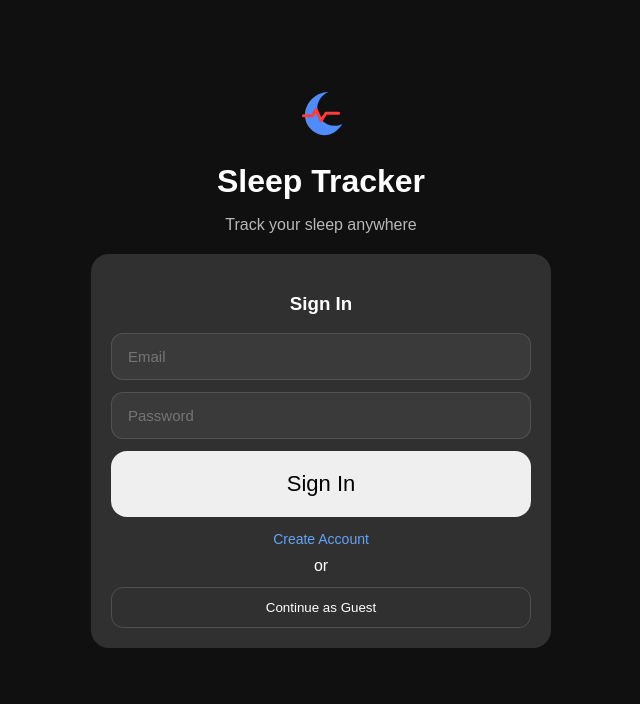
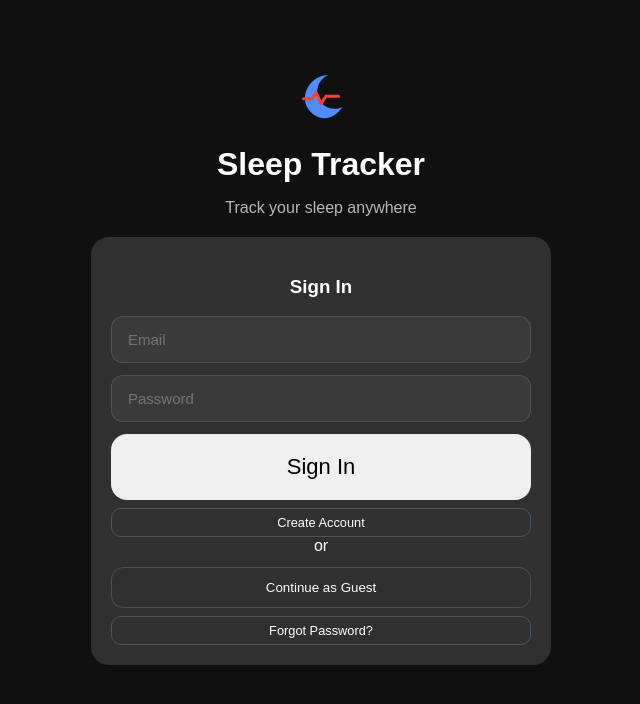
Before and after one commit to carsontyler2028/sleep-tracker, a React (Vite) app: page / in a window 1280 px wide. Shown: the top 704 px of the page, without its empty margins (319-959 px from the left). Built offline with nearby package versions, Linux system fonts and the light colour scheme.

Commit message:
Add Vercel Analytics

```diff
--- a/src/App.css
+++ b/src/App.css
@@ -869,3 +869,29 @@ small {
 nav button {
   color: #000000;
 }
+
+
+/* Smaller outlined buttons on the sign-in screen */
+.authLinkButton {
+  display: block;
+  width: 100%;
+  padding: 6px 12px;
+  margin-top: 8px;
+  border: 1px solid var(--border-color, #4b5563);
+  border-radius: 10px;
+  background: transparent;
+  color: inherit;
+  font-size: 0.8rem;
+  cursor: pointer;
+  transition: background-color 0.2s ease, border-color 0.2s ease;
+}
+
+.authLinkButton:hover {
+  background: rgba(128, 128, 128, 0.12);
+  border-color: #9ca3af;
+}
+
+.authLinkButton:disabled {
+  opacity: 0.6;
+  cursor: not-allowed;
+}
--- a/src/App.tsx
+++ b/src/App.tsx
@@ -1,5 +1,4 @@
-
-import { useEffect, useState } from "react";
+import { useEffect, useRef, useState } from "react";
 import "./App.css";
 
 import {
@@ -172,6 +171,23 @@ function App() {
 
   const [syncStatus, setSyncStatus] =
   useState<CloudSyncStatus>("idle");
+
+  const [recoveryMode, setRecoveryMode] = useState(false);
+
+  const recoveryModeRef = useRef(false);
+
+useEffect(() => {
+  const {
+    data: { subscription },
+  } = supabase.auth.onAuthStateChange((event) => {
+    if (event === "PASSWORD_RECOVERY") {
+      recoveryModeRef.current = true;
+      setRecoveryMode(true);
+    }
+  });
+
+  return () => subscription.unsubscribe();
+}, []);
 
 function setSyncMessage(message: string | null) {
   if (message === null) {
@@ -796,11 +812,15 @@ function setSyncMessage(message: string | null) {
     );
   }
 
-  if (!session && !guestMode) {
+  if ((!session && !guestMode) || recoveryMode) {
     return (
       <div className="app dark">
         <AuthPage
           onGuest={() => setGuestMode(true)}
+          recoveryMode={recoveryMode}
+          onPasswordResetComplete={() => {
+            setRecoveryMode(false);
+          }}
         />
       </div>
     );
--- a/src/components/AuthPage.tsx
+++ b/src/components/AuthPage.tsx
@@ -1,205 +1,266 @@
+
 import { useState } from "react";
 import { supabase } from "../lib/supabase";
 import AppLogo from "./AppLogo";
 
 interface AuthPageProps {
   onGuest: () => void;
+  recoveryMode?: boolean;
+  onPasswordResetComplete?: () => void;
 }
 
 function AuthPage({
   onGuest,
+  recoveryMode = false,
+  onPasswordResetComplete,
 }: AuthPageProps) {
-
-  const [email, setEmail] =
-    useState("");
-
-  const [password, setPassword] =
-    useState("");
-
-  const [newUsername, setNewUsername] =
-    useState("");
-
-  const [isLogin, setIsLogin] =
-    useState(true);
-
-  const [message, setMessage] =
-    useState("");
+  const [email, setEmail] = useState("");
+  const [password, setPassword] = useState("");
+  const [newUsername, setNewUsername] = useState("");
+  const [isLogin, setIsLogin] = useState(true);
+  const [forgotPassword, setForgotPassword] = useState(false);
+  const [message, setMessage] = useState("");
+  const [busy, setBusy] = useState(false);
 
   async function handleSubmit() {
-
     setMessage("");
 
     if (!email || !password) {
-
-      setMessage(
-        "Enter email and password"
-      );
-
+      setMessage("Enter email and password.");
       return;
     }
 
     if (!isLogin && !newUsername) {
-
-      setMessage(
-        "Enter a username"
-      );
-
+      setMessage("Enter a username.");
       return;
     }
 
+    setBusy(true);
+
+    try {
       if (isLogin) {
+        const { error } = await supabase.auth.signInWithPassword({
+          email,
+          password,
+        });
 
-      const { error } =
-        await supabase.auth.signInWithPassword({
+        if (error) setMessage(error.message);
+      } else {
+        const { error } = await supabase.auth.signUp({
           email,
+          password,
+          options: {
+            data: { username: newUsername },
+          },
+        });
+
+        if (error) {
+          setMessage(error.message);
+        } else {
+          setMessage("Account created successfully.");
+        }
+      }
+    } catch {
+      setMessage("Something went wrong. Please try again.");
+    } finally {
+      setBusy(false);
+    }
+  }
+
+  async function handleForgotPassword() {
+    setMessage("");
+
+    if (!email.trim()) {
+      setMessage("Enter your email address first.");
+      return;
+    }
+
+    setBusy(true);
+
+    try {
+      const { error } = await supabase.auth.resetPasswordForEmail(
+        email.trim(),
+        {
+          redirectTo: `${window.location.origin}/`,
+        }
+      );
+
+      if (error) {
+        setMessage(error.message);
+      } else {
+        setMessage(
+          "If an account exists for that email, a password reset link will be sent. Check your inbox and spam folder."
+        );
+      }
+    } catch {
+      setMessage("Couldn't send the reset request. Please try again.");
+    } finally {
+      setBusy(false);
+    }
+  }
+
+  async function handleSetNewPassword() {
+    setMessage("");
+
+    if (password.length < 6) {
+      setMessage("Your new password must be at least 6 characters.");
+      return;
+    }
+
+    setBusy(true);
+
+    try {
+      const { error } = await supabase.auth.updateUser({
         password,
       });
 
       if (error) {
         setMessage(error.message);
+      } else {
+        setMessage("Password updated successfully.");
+
+        await supabase.auth.signOut();
+        onPasswordResetComplete?.();
+      }
+    } catch {
+      setMessage("Couldn't update your password. Please try again.");
+    } finally {
+      setBusy(false);
+    }
   }
 
-    } else {
-
-      const { error } =
-        await supabase.auth.signUp({
-          email,
-          password,
-          options: {
-            data: {
-              username: newUsername,
-            },
-          },
-        });
-
-      if (error) {
-
-        setMessage(error.message);
-
-      } else {
-
-        setMessage(
-          "Account created successfully"
-        );
-
-      }
-
-    }
-
-  }
+  const title = recoveryMode
+    ? "Choose a New Password"
+    : forgotPassword
+      ? "Reset Password"
+      : isLogin
+        ? "Sign In"
+        : "Create Account";
 
   return (
-
     <div className="content">
-
       <div className="authLogo">
         <AppLogo />
       </div>
 
-      <h1 className="authTitle">
-        Sleep Tracker
-      </h1>
+      <h1 className="authTitle">Sleep Tracker</h1>
 
       <p className="authSubtitle">
-        Track your sleep anywhere
+        {recoveryMode
+          ? "Enter a new password for your account."
+          : "Track your sleep anywhere"}
       </p>
 
       <div className="infoCard authCard">
+        <h3>{title}</h3>
 
-        <h3>
-          {isLogin
-            ? "Sign In"
-            : "Create Account"}
-        </h3>
-
-        {!isLogin && (
-
+        {!recoveryMode && !forgotPassword && !isLogin && (
           <input
             className="authInput"
             type="text"
             placeholder="Username"
+            autoComplete="username"
             value={newUsername}
-            onChange={(e) =>
-              setNewUsername(
-                e.target.value
-              )
-            }
+            onChange={(e) => setNewUsername(e.target.value)}
           />
-
         )}
 
+        {!recoveryMode && (
           <input
             className="authInput"
             type="email"
             placeholder="Email"
+            autoComplete="email"
             value={email}
-          onChange={(e) =>
-            setEmail(e.target.value)
-          }
+            onChange={(e) => setEmail(e.target.value)}
           />
+        )}
 
+        {!forgotPassword && (
           <input
             className="authInput"
             type="password"
-          placeholder="Password"
+            placeholder={recoveryMode ? "New password" : "Password"}
+            autoComplete={
+              recoveryMode
+                ? "new-password"
+                : isLogin
+                  ? "current-password"
+                  : "new-password"
+            }
             value={password}
-          onChange={(e) =>
-            setPassword(
-              e.target.value
-            )
-          }
+            onChange={(e) => setPassword(e.target.value)}
           />
-
-        {/* SIGN IN / CREATE ACCOUNT */}
+        )}
 
         <button
           className="mainButton"
-          onClick={handleSubmit}
+          disabled={busy}
+          onClick={
+            recoveryMode
+              ? handleSetNewPassword
+              : forgotPassword
+                ? handleForgotPassword
+                : handleSubmit
+          }
         >
-          {isLogin
+          {busy
+            ? "Please wait..."
+            : recoveryMode
+              ? "Save New Password"
+              : forgotPassword
+                ? "Send Reset Email"
+                : isLogin
                   ? "Sign In"
                   : "Create Account"}
         </button>
 
-        {/* SWITCH BETWEEN LOGIN AND CREATE ACCOUNT */}
-
+        {!recoveryMode && (
           <button
             className="authLinkButton"
             onClick={() => {
+              setForgotPassword(false);
               setIsLogin(!isLogin);
+              setPassword("");
               setMessage("");
             }}
           >
-          {isLogin
+            {forgotPassword
+              ? "Back to Sign In"
+              : isLogin
                 ? "Create Account"
                 : "Back to Sign In"}
           </button>
+        )}
 
-        {/* GUEST LOGIN */}
-
+        {!recoveryMode && !forgotPassword && (
+          <>
             <div className="authDivider">
               <span>or</span>
             </div>
 
-        <button
-          className="guestButton"
-          onClick={onGuest}
-        >
+            <button className="guestButton" onClick={onGuest}>
               Continue as Guest
             </button>
 
-        {message && (
-          <p>
-            {message}
-          </p>
+            {isLogin && (
+              <button
+                className="authLinkButton"
+                onClick={() => {
+                  setForgotPassword(true);
+                  setMessage("");
+                }}
+              >
+                Forgot Password?
+              </button>
+            )}
+          </>
         )}
 
+        {message && <p role="status">{message}</p>}
       </div>
-
     </div>
-
   );
-
 }
 
 export default AuthPage;
```
Lines whose indentation alone changed are shown as unchanged.
